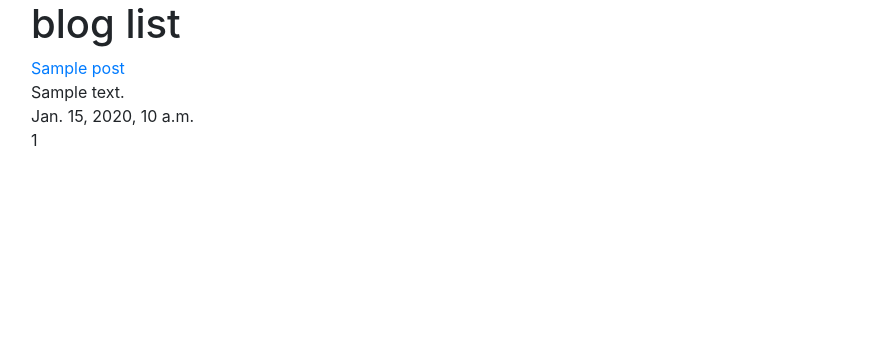
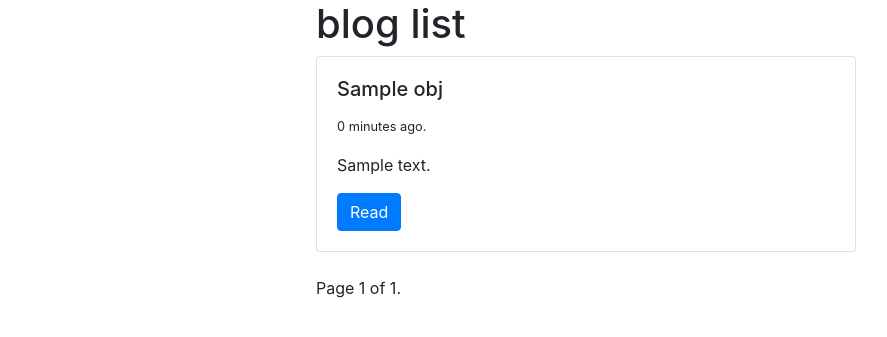
Before and after one commit to pythonke/pythonke, a Django app: template templates/blog/list.html in a window 1280 px wide. Shown: the top 337 px of the page, without its empty margins (54-941 px from the left). Run offline with Django 3.2, Linux system fonts and the light colour scheme; tables that the repository leaves empty hold one stand-in row (values such as "Sample post"); the template is opened without the code that fills it: values that come from a table or form of the project are taken from there, most other values are stand-ins (such as "Sample title", 1, 10 or a date in 2020); parts of the project's set-up code (start-up, migrations or seed data) failed here and were passed over; some libraries are stand-ins or nearby versions.

Commit message:
blog user based views

```diff
--- a/pythonke/apps/blog/forms.py
+++ b/pythonke/apps/blog/forms.py
@@ -4,4 +4,4 @@ from .models import Post
 class PostForm(forms.ModelForm):
     class Meta:
         model = Post
-        fields = ("title", "content")
+        fields = ("title", "content", "image", "draft", "publish")
--- a/pythonke/apps/blog/models.py
+++ b/pythonke/apps/blog/models.py
@@ -1,14 +1,54 @@
+from django.conf import settings
 from django.db import models
 from django.urls import reverse
+from django.db.models.signals import pre_save
+from django.utils.text import slugify
+from django.utils import timezone
+
+
+class PostManager(models.Manager):
+    def active(self, *args, **kwargs):
+        return super(PostManager, self).filter(draft=False).filter(publish__lte=timezone.now())
+
 
 class Post(models.Model):
+    user = models.ForeignKey(settings.AUTH_USER_MODEL, default=1, on_delete=models.CASCADE)
     title = models.CharField(max_length=120)
+    slug = models.SlugField(unique=True)
     content = models.TextField()
+    image = models.FileField(null=True, blank=True)
+    draft = models.BooleanField(default=False)
+    publish = models.DateField(auto_now=False, auto_now_add=False)
     updated = models.DateTimeField(auto_now=True, auto_now_add=False)
     created = models.DateTimeField(auto_now=False, auto_now_add=True)
+
+    objects = PostManager()
 
     def __str__(self):
         return self.title
 
     def get_absolute_url(self):
         return reverse("blog:detail", kwargs={"pk": self.pk})
+
+    class Meta:
+        ordering = ["-created"]
+
+
+def create_slug(instance, new_slug=None):
+    slug = slugify(instance.title)
+    if new_slug is not None:
+        slug = new_slug
+    qs = Post.objects.filter(slug=slug).order_by('-id')
+    exists = qs.exists()
+    if exists:
+        new_slug = "{}-{}".format(slug, qs.first().id)
+        return create_slug(instance, new_slug=new_slug)
+    return slug
+
+
+def pre_save_reciever(sender, instance, *args, **kwargs):
+    if not instance.slug:
+        instance.slug = create_slug(instance)
+
+
+pre_save.connect(pre_save_reciever, sender=Post)
--- a/pythonke/pythonke/settings.py
+++ b/pythonke/pythonke/settings.py
@@ -89,3 +89,6 @@ STATICFILES_DIRS = [
 ]
 
 STATIC_ROOT = os.path.join(BASE_DIR, 'static_cdn')
+
+MEDIA_URL = '/media/'
+MEDIA_ROOT = os.path.join(BASE_DIR, 'media_cdn')
--- a/pythonke/pythonke/urls.py
+++ b/pythonke/pythonke/urls.py
@@ -8,4 +8,8 @@ urlpatterns = [
     path('admin/', admin.site.urls),
     path('blog/', include('apps.blog.urls', namespace='blog')),
     path('', include('apps.web.urls')),
-] + static(settings.STATIC_URL, document_root=settings.STATIC_ROOT)
+]
+
+if settings.DEBUG:
+    urlpatterns += static(settings.STATIC_URL, document_root=settings.STATIC_ROOT)
+    urlpatterns += static(settings.MEDIA_URL, document_root=settings.MEDIA_ROOT)
--- a/templates/blog/list.html
+++ b/templates/blog/list.html
@@ -2,14 +2,45 @@
 
 {% block content %}
 
-  <div class="container">
+<div class="container">
+  <div class="row justify-content-md-center">
+    <div class="col-6">
       <h1>blog list</h1>
+
       {% for obj in object_list %}
-        <a href="{{ obj.get_absolute_url }}">{{ obj.title }}</a> <br>
-        {{ obj.content }} <br>
-        {{ obj.created }} <br>
-        {{ obj.id }} <br>
+      <div class="card">
+        <div class="card-body">
+          <h5 class="card-title">{{ obj.title }}</h5>
+          <small>{{ obj.publish|timesince }} ago.</small>
+          <p class="card-text">{{ obj.content|linebreaks|truncatechars:30}}</p>
+          <a href="{{ obj.get_absolute_url }}" class="btn btn-primary">Read</a>
+        </div>
+      </div>
+      <br>
       {% endfor %}
-  </div>
+
+      <div class="pagination">
+          <span class="step-links">
+              {% if object_list.has_previous %}
+                  <a href="?page=1">&laquo; first</a>
+                  <a href="?page={{ object_list.previous_page_number }}">previous</a>
+              {% endif %}
+
+              <span class="current">
+                  Page {{ object_list.number }} of {{ object_list.paginator.num_pages }}.
+              </span>
+
+              {% if object_list.has_next %}
+                  <a href="?page={{ object_list.next_page_number }}">next</a>
+                  <a href="?page={{ object_list.paginator.num_pages }}">last &raquo;</a>
+              {% endif %}
+          </span>
+      </div> <!-- endpagination-->
+    </div> <!-- endcol -->
+
+  </div> <!-- endrow -->
+</div> <!-- endcontainer -->
+
+
 
 {% endblock %}
--- a/templates/blog/post_form.html
+++ b/templates/blog/post_form.html
@@ -2,10 +2,10 @@
 
 {% block content %}
 
-  <div class="container" action=''>
+  <div class="container">
     <h1>Form</h1>
 
-    <form method="POST">
+    <form method="POST" action='' enctype='multipart/form-data'>
       {% csrf_token %}
       {{ form.as_p }}
       <input type="submit" value="Create post">
```
Also changed, not shown: pythonke/apps/blog/views.py (+27 -4 lines), templates/blog/post_detail.html (+7 -3 lines), README.md (added), pythonke/apps/blog/migrations/0001_initial.py, pythonke/apps/blog/migrations/0002_auto_20190701_1612.py (deleted), pythonke/apps/blog/migrations/0002_post_user.py (added), pythonke/apps/blog/migrations/0003_auto_20190701_2128.py (added), 1 other file.
